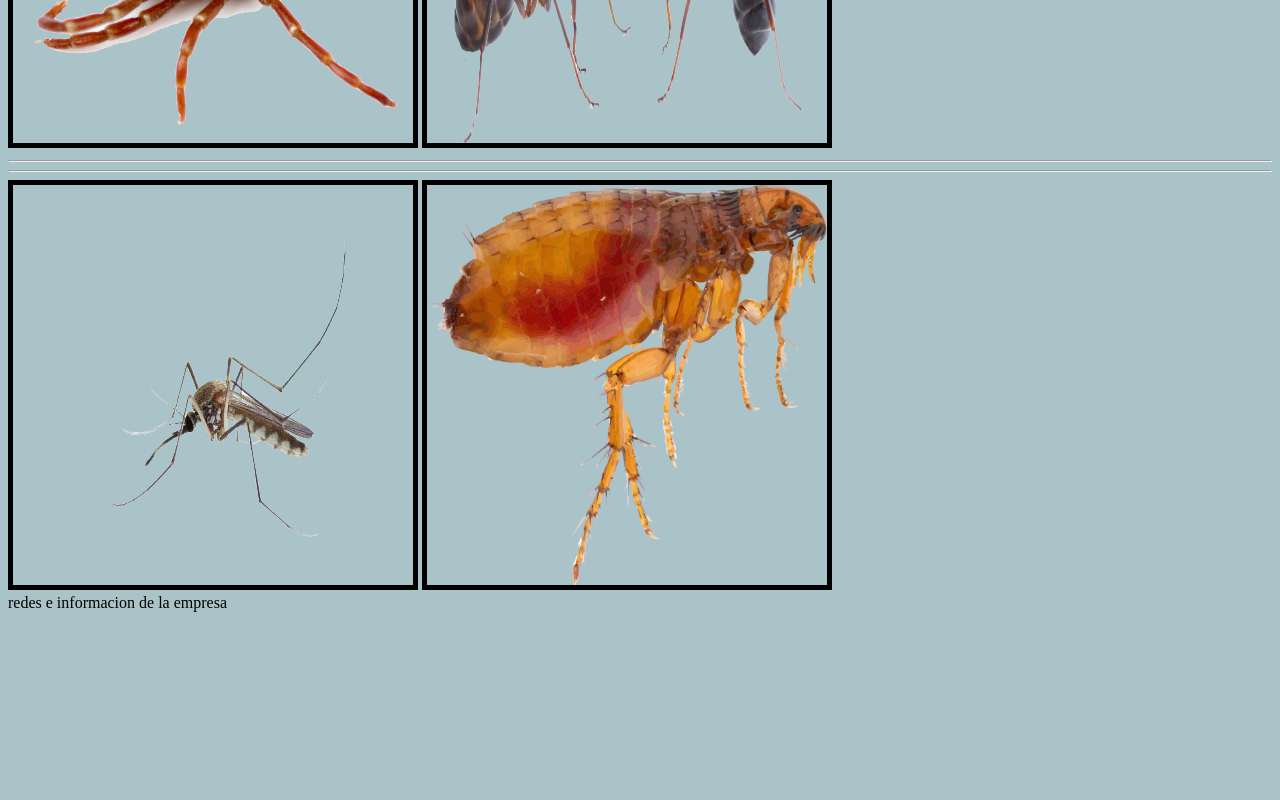
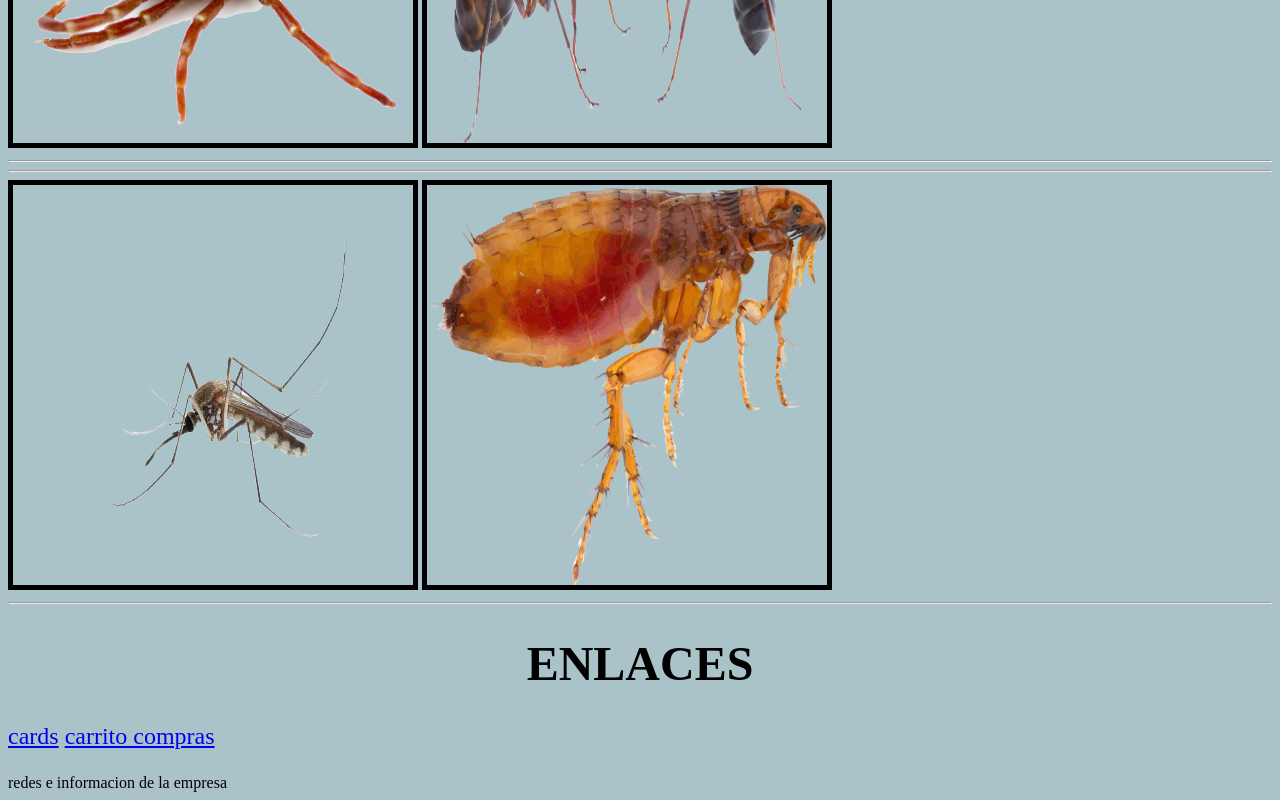
Before and after one commit to sroldan8/proyecto, a plain HTML site: page index.html in a window 1280 px wide. Shown: the part 841-1641 px from the top of the page. Before the commit the page ends 1461 px from the top, so only its background shows below. Drawn offline with Linux system fonts and the light colour scheme.

Commit message:
comienzan enlaces

```diff
--- a/index.html
+++ b/index.html
@@ -37,6 +37,14 @@
         <img src="./img/mosquito.png" alt="">
         <img src="./img/pulga.png" alt="">
 
+        <hr>
+
+        <h1>enlaces</h1>
+        <p>
+        <a href="./cards.html">cards</a>
+        <a href="./carritocompras.html">carrito compras</a>
+    </p>
+
     </main>
 
     <footer>
```
Also changed, not shown: cards.html (added, +11 -0 lines), carritocompras.html (added, +11 -0 lines).
